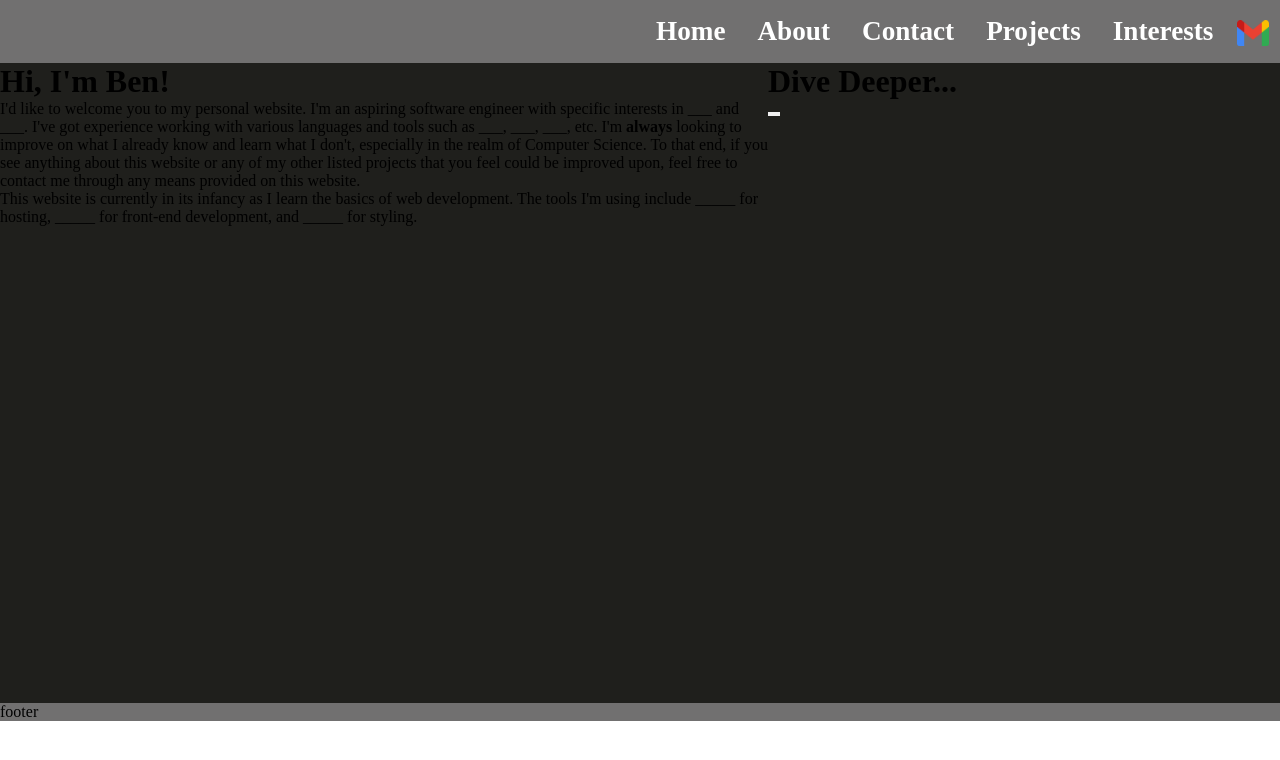
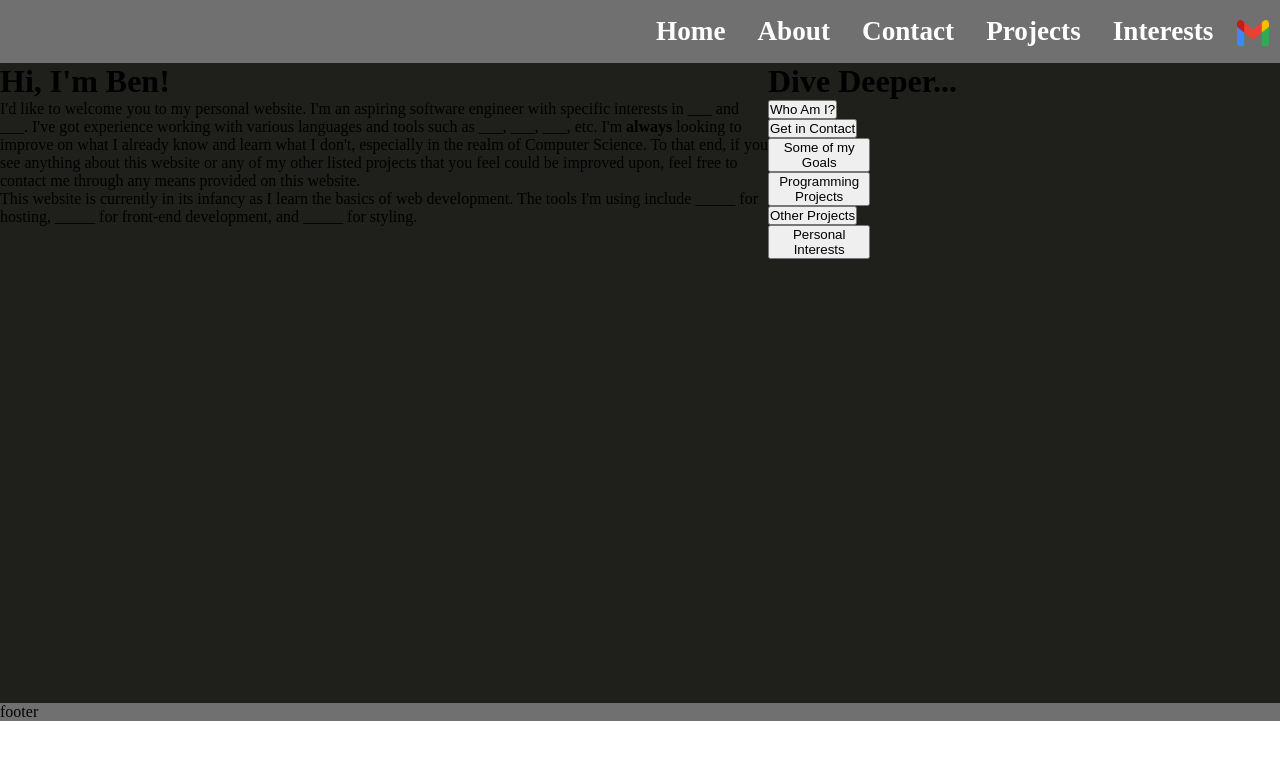
Before and after one commit to bwigswear/personalwebsite, a React (Vite) app: page / in a window 1280 px wide. Shown: the top 760 px of the page. Built offline with nearby package versions, Linux system fonts and the light colour scheme.

Commit message:
homepageright buttons

```diff
--- a/src/components/homepage/ButtonList.jsx
+++ /dev/null
@@ -1,13 +0,0 @@
-import classes from './ButtonList.module.css';//ex: className={classes.*}
-
-const ButtonList = () => {
-    return (
-        <ul>
-            <button text='Programming Projects'/>
-            <button text='Professional Interests'/>
-            <button text='Personal Interests'/>
-        </ul>
-    );
-};
-
-export default ButtonList;
--- /dev/null
+++ b/src/components/homepage/HomePageButton.jsx
@@ -0,0 +1,11 @@
+import classes from './HomePageButton.module.css';
+
+const HomePageButton = (props) =>
+{
+    return <button>{props.text}</button>;
+}
+
+
+
+
+export default HomePageButton
--- a/src/components/homepage/HomePageRight.jsx
+++ b/src/components/homepage/HomePageRight.jsx
@@ -1,5 +1,5 @@
 import classes from './HomePageRight.module.css';
-import ButtonList from './ButtonList.jsx';
+import HomePageButton from './HomePageButton.jsx';
 
 const HomePageRight = () =>{
 
@@ -7,7 +7,14 @@ const HomePageRight = () =>{
         <div className={classes.rightbox}>
 
             <h1>Dive Deeper...</h1>
-            <ButtonList/>
+            <ul>
+                <HomePageButton text='Who Am I?'/>
+                <HomePageButton text='Get in Contact'/>
+                <HomePageButton text='Some of my Goals'/>
+                <HomePageButton text='Programming Projects'/>
+                <HomePageButton text='Other Projects'/>
+                <HomePageButton text='Personal Interests'/>
+            </ul>
         </div>
     );
 };
--- a/src/components/homepage/HomePageRight.module.css
+++ b/src/components/homepage/HomePageRight.module.css
@@ -4,3 +4,7 @@
     width: 40%;
     height: 40rem;
 }
+
+ul {
+    width: 20%
+}
```
Also changed, not shown: src/components/homepage/ButtonList.module.css (deleted), src/components/homepage/HomePageButton.module.css (added), 1 other file (tests, documents, lock files or other folders).
